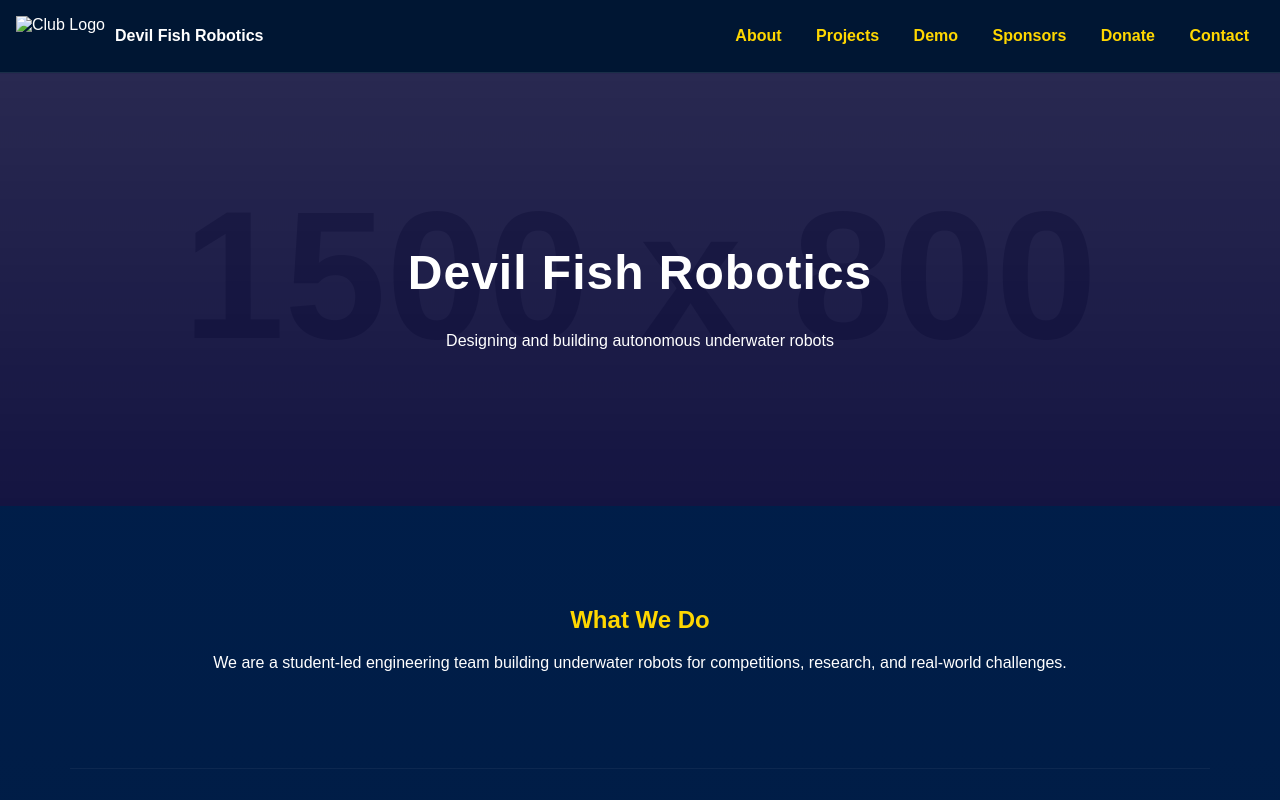
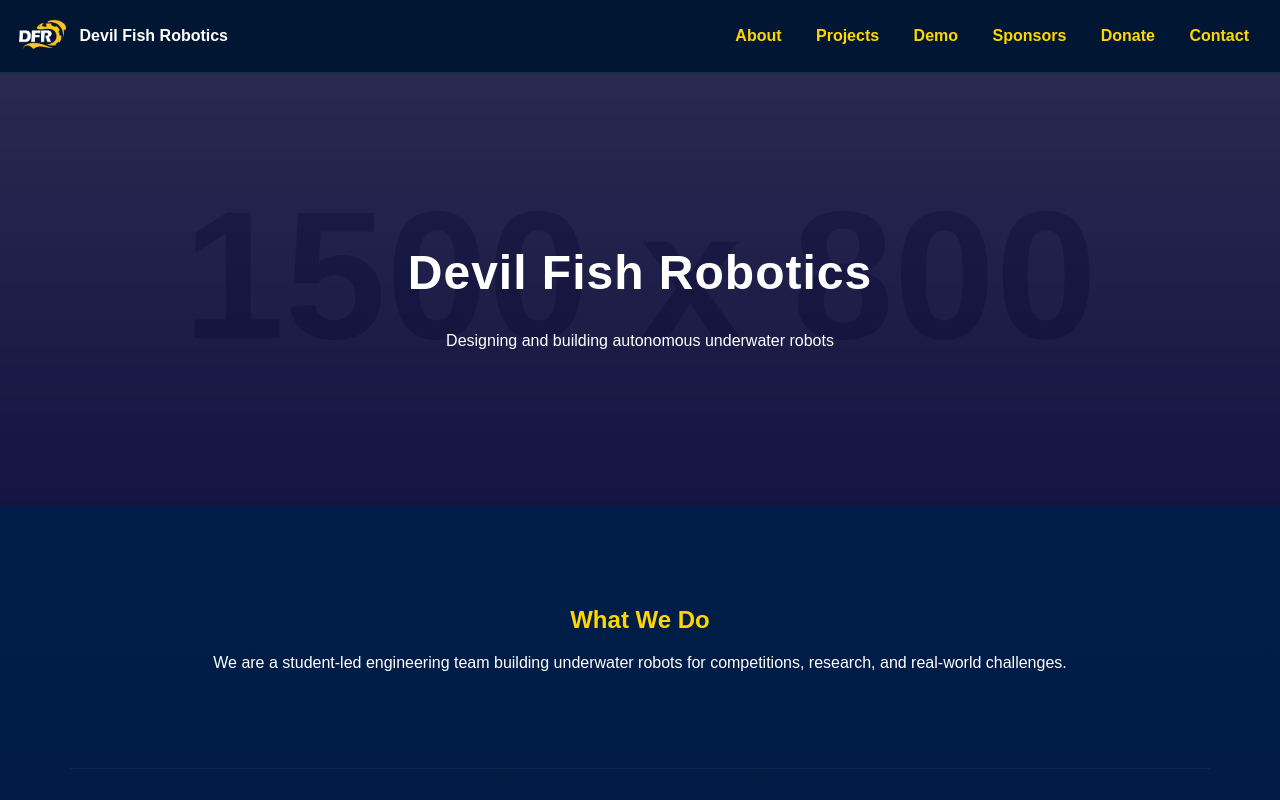
Before and after one commit to DevilFishRobotics-ASU/DevilFishRobotics.github.io, a plain HTML site: page index.html in a window 1280 px wide. Shown: the top 800 px of the page. Drawn offline with Linux system fonts and the light colour scheme; placeholder pictures from the web are drawn by us.

Commit message:
Update index.html

```diff
--- a/index.html
+++ b/index.html
@@ -175,7 +175,7 @@ footer {
 <!-- NAV -->
 <nav>
   <div class="logo">
-    <img src="DFR logo.webp" alt="Club Logo">
+    <img src="DFR logo new.webp" alt="Club Logo">
     <strong style="color:white;">Devil Fish Robotics</strong>
   </div>
 
```
